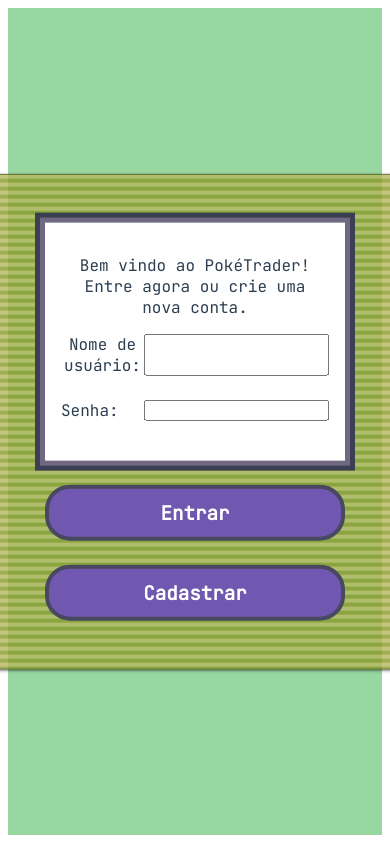
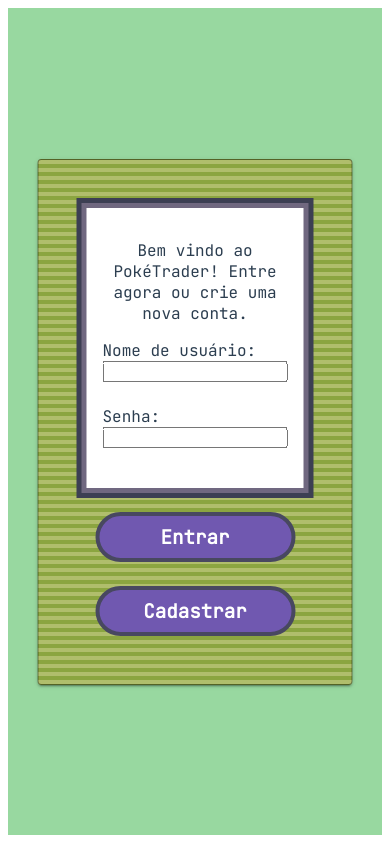
Before and after one commit to PokeTrader/poketrader_front, a Vue app: page / in a window 390 px wide. Built offline with nearby package versions, Linux system fonts and the light colour scheme.

Commit message:
Improve mobile layout.

```diff
--- a/src/App.vue
+++ b/src/App.vue
@@ -85,6 +85,7 @@
     display: flex;
     justify-content: center;
     list-style-type: none;
+    padding: 0;
 }
 
 .nav-item {
--- a/src/components/LoginCard.vue
+++ b/src/components/LoginCard.vue
@@ -66,6 +66,8 @@
         font-family: 'JetBrains Mono', monospace;
     }
 
+
+
     .login-card--fields {
         background-color: #fff;
         padding: 1rem;
@@ -109,4 +111,19 @@
     .auth-error {
         color: #e3242b;
     }
+
+    @media (max-width: 850px) {
+        .login-card {
+            width: auto;
+        }
+
+        .form-control {
+            flex-wrap: wrap;
+        }
+
+        .button {
+            min-width: 200px;
+            padding: .5rem;
+        }
+    }
 </style>
--- a/src/components/TradeGroup.vue
+++ b/src/components/TradeGroup.vue
@@ -46,6 +46,10 @@
     }
 
     @media (max-width: 850px) {
+        .trade-group {
+            min-width: 300px;
+        }
+
         .trade-group:not(:last-of-type) {
             margin-right: 0;
             margin-bottom: 2rem;
--- a/src/components/TradesHistoryListItem.vue
+++ b/src/components/TradesHistoryListItem.vue
@@ -34,6 +34,13 @@
         display: flex;
         align-items: center;
         justify-content: space-around;
+        flex-wrap: wrap;
+    }
+
+    @media (max-width: 850px) {
+        .list-item {
+            margin: 1rem;
+        }
     }
 
     .badge {
--- a/src/views/TradeSimulation.vue
+++ b/src/views/TradeSimulation.vue
@@ -204,8 +204,10 @@
         font-family: 'JetBrains Mono', monospace;
     }
 
+
     .trade-controls {
         display: flex;
+        flex-wrap: wrap;
         justify-content: center;
         padding-bottom: 1rem;
     }
@@ -237,6 +239,12 @@
             flex-wrap: wrap;
             justify-content: center;
         }
+        .trade-container {
+            width: auto;
+        }
+        .trade-control {
+            margin-right: 0;
+        }
     }
 
     .info-sign {
--- a/src/views/TradesHistory.vue
+++ b/src/views/TradesHistory.vue
@@ -1,5 +1,6 @@
 <template>
     <div v-if="!detailMode" class="trade-container">
+        <LoadingModal v-if="loading"/>
         <p v-if="trades.length === 0">Você não possui trocas salvas.</p>
 
         <ul >
@@ -17,35 +18,41 @@
 import axios from 'axios';
 import TradesHistoryListItem from '@/components/TradesHistoryListItem.vue'
 import TradesHistoryDetail from '@/components/TradesHistoryDetail.vue'
+import LoadingModal from '@/components/LoadingModal.vue'
 
 export default {
     components: {
         TradesHistoryListItem,
-        TradesHistoryDetail
+        TradesHistoryDetail,
+        LoadingModal
     },
     data: function() {
         return {
             trades: [],
+            loading: false,
             detailMode: false,
             detailTrade: null,
         }
     },
     created: function() {
+        this.loading = true;
         axios.defaults.headers.common['Authorization'] = `Bearer ${localStorage.getItem('user-token')}`;
         axios.get(`${process.env.VUE_APP_POKETRADER_API_URL}/api/trades`)
         .then((response) => {
             this.trades = response.data.trades;
-        })
+        }).finally(() => this.loading = false);
     },
 
     methods: {
         onSeeDetail: function(id) {
+            this.loading = true;
+
             axios.get(`${process.env.VUE_APP_POKETRADER_API_URL}/api/trades/${id}`)
             .then((response) => {
                 console.log(response);
                 this.detailTrade = response.data.trade;
                 this.detailMode = true;
-            })
+            }).finally(() => this.loading = false);
         },
         backToList: function() {
             this.detailMode = false;
@@ -73,11 +80,17 @@
         font-family: 'JetBrains Mono', monospace;
     }
 
+    @media (max-width: 850px) {
+        .trade-container {
+            padding: 1rem;
+        }
+    }
     ul {
         list-style-type: none;
         height: 600px;
         overflow: hidden;
         overflow-y: scroll;
+        padding: 0;
     }
 
     li {
```
